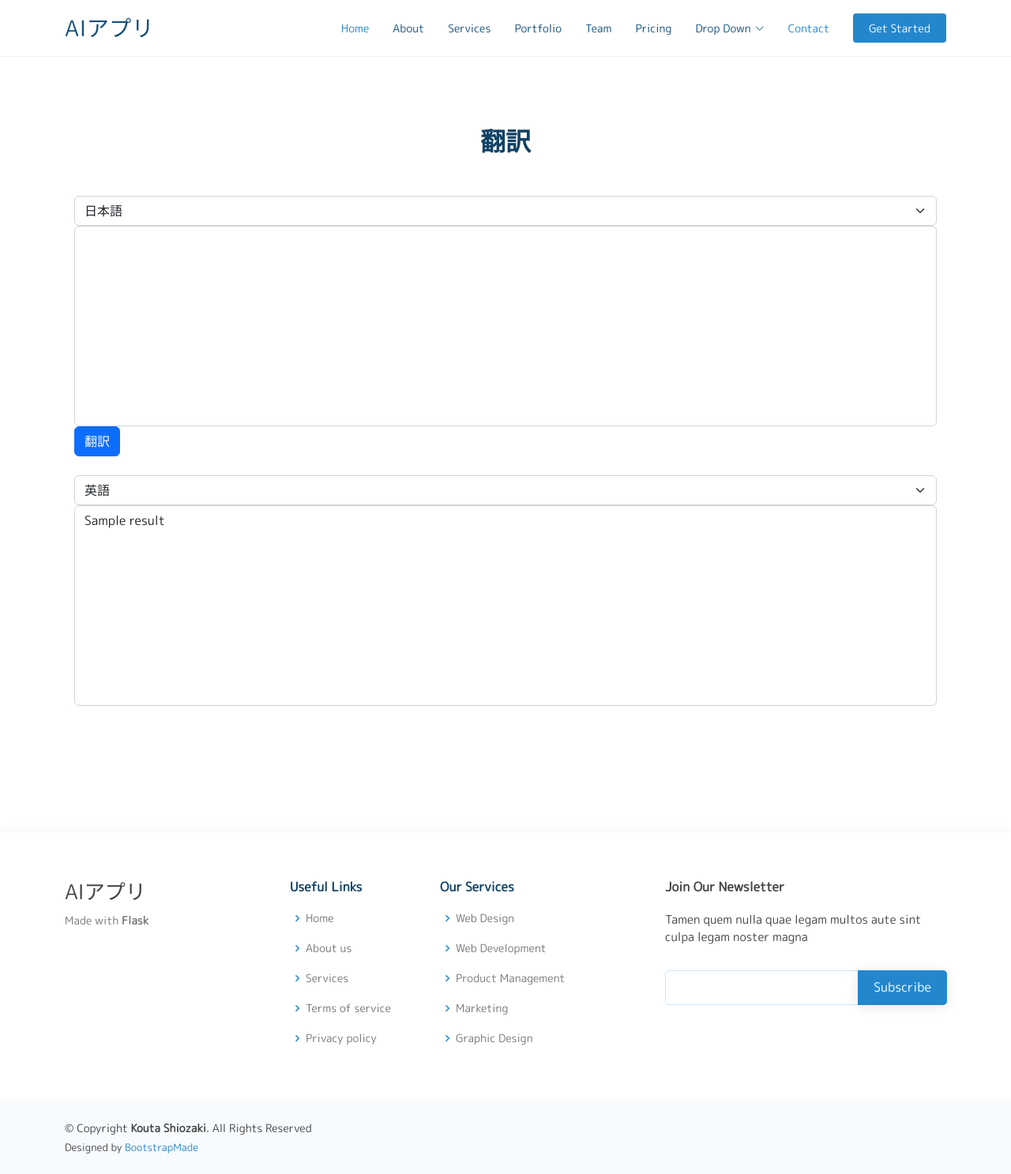
After one commit to KotaSHIOZAKI/ai_app, a Flask app: template templates/translate.html in a window 1280 px wide. The commit adds this page. Shown: the whole page at 79% size. Run offline with Flask 2, Linux system fonts and the light colour scheme; the template is opened without the code that fills it: most values are stand-ins (such as "Sample title", 1, 10 or a date in 2020); some libraries are stand-ins or nearby versions.

```diff
--- a/templates/base.html
+++ b/templates/base.html
@@ -5,18 +5,19 @@
   <meta charset="utf-8">
   <meta content="width=device-width, initial-scale=1.0" name="viewport">
 
+  <!-- ======= タイトル ======= -->
   <title>{% block title %}{% endblock %} | AIアプリ</title>
   <meta content="" name="description">
   <meta content="" name="keywords">
 
-  <!-- Favicons -->
+  <!-- Favicon -->
   <link href="static/assets/img/favicon.png" rel="icon">
   <link href="static/assets/img/apple-touch-icon.png" rel="apple-touch-icon">
 
-  <!-- Google Fonts -->
+  <!-- Googleフォント -->
   <link href="https://fonts.googleapis.com/css?family=Open+Sans:300,300i,400,400i,600,600i,700,700i|Raleway:300,300i,400,400i,500,500i,600,600i,700,700i|Poppins:300,300i,400,400i,500,500i,600,600i,700,700i" rel="stylesheet">
 
-  <!-- Vendor CSS Files -->
+  <!-- CSSファイル -->
   <link href="static/assets/vendor/aos/aos.css" rel="stylesheet">
   <link href="static/assets/vendor/bootstrap/css/bootstrap.min.css" rel="stylesheet">
   <link href="static/assets/vendor/bootstrap-icons/bootstrap-icons.css" rel="stylesheet">
@@ -25,26 +26,24 @@
   <link href="static/assets/vendor/remixicon/remixicon.css" rel="stylesheet">
   <link href="static/assets/vendor/swiper/swiper-bundle.min.css" rel="stylesheet">
 
-  <!-- Template Main CSS File -->
+  <!-- テンプレートメインCSSファイル -->
   <link href="static/assets/css/style.css" rel="stylesheet">
 
   <!-- =======================================================
-  * Template Name: OnePage - v4.9.2
-  * Template URL: https://bootstrapmade.com/onepage-multipurpose-bootstrap-template/
-  * Author: BootstrapMade.com
-  * License: https://bootstrapmade.com/license/
+  * テンプレート名: OnePage - v4.9.2
+  * テンプレートURL: https://bootstrapmade.com/onepage-multipurpose-bootstrap-template/
+  * 作者: BootstrapMade.com
+  * ライセンス: https://bootstrapmade.com/license/
   ======================================================== -->
 </head>
 
 <body>
 
-  <!-- ======= Header ======= -->
+  <!-- ======= ヘッダー ======= -->
   <header id="header" class="fixed-top">
     <div class="container d-flex align-items-center justify-content-between">
 
       <h1 class="logo"><a href="/">AIアプリ</a></h1>
-      <!-- Uncomment below if you prefer to use an image logo -->
-      <!-- <a href="index.html" class="logo"><img src="static/assets/img/logo.png" alt="" class="img-fluid"></a>-->
 
       <nav id="navbar" class="navbar">
         <ul>
@@ -75,10 +74,10 @@
           <li><a class="getstarted scrollto" href="#about">Get Started</a></li>
         </ul>
         <i class="bi bi-list mobile-nav-toggle"></i>
-      </nav><!-- .navbar -->
+      </nav><!-- ナビゲーションバー -->
 
     </div>
-  </header><!-- End Header -->
+  </header><!-- ヘッダー末尾 -->
 
   {% if messages %}
   <!-- メッセージ -->
@@ -101,13 +100,14 @@
   </div>
   {% endif %}
 
+  <!-- ======= コンテンツ ======= -->
   <section id="contact" class="contact">
     <div class="container" data-aos="fade-up">
     {% block contents %}{% endblock %}
     </div>
   </section>
 
-  <!-- ======= Footer ======= -->
+  <!-- ======= フッター ======= -->
   <footer id="footer">
 
     <div class="footer-top">
@@ -170,12 +170,12 @@
         </div>
       </div>
     </div>
-  </footer><!-- End Footer -->
+  </footer><!-- フッター末尾 -->
 
   <div id="preloader"></div>
   <a href="#" class="back-to-top d-flex align-items-center justify-content-center"><i class="bi bi-arrow-up-short"></i></a>
 
-  <!-- Vendor JS Files -->
+  <!-- JSファイル -->
   <script src="static/assets/vendor/purecounter/purecounter_vanilla.js"></script>
   <script src="static/assets/vendor/aos/aos.js"></script>
   <script src="static/assets/vendor/bootstrap/js/bootstrap.bundle.min.js"></script>
@@ -184,7 +184,7 @@
   <script src="static/assets/vendor/swiper/swiper-bundle.min.js"></script>
   <script src="static/assets/vendor/php-email-form/validate.js"></script>
 
-  <!-- Template Main JS File -->
+  <!-- テンプレートメインJSファイル -->
   <script src="static/assets/js/main.js"></script>
 
 </body>
--- /dev/null
+++ b/templates/translate.html
@@ -0,0 +1,69 @@
+{% extends "base.html" %}
+
+{% block title %}
+翻訳
+{% endblock %}
+
+{% block contents %}
+<section id="contact" class="contact">
+    <div class="container" data-aos="fade-up">
+        <div class="section-title">
+            <h2>翻訳</h2>
+        </div>
+        <form action="/translate/" method="post">
+            <select name="lang1" id="lang1" class="form-select">
+                <option value="auto">自動</option>
+                <option value="ar">アラビア語</option>
+                <option value="cs">チェコ語</option>
+                <option value="da">デンマーク語</option>
+                <option value="en">英語</option>
+                <option value="es">スペイン語</option>
+                <option value="fi">フィンランド語</option>
+                <option value="fr">フランス語</option>
+                <option value="de">ドイツ語</option>
+                <option value="he">ヘブライ語</option>
+                <option value="id">インドネシア語</option>
+                <option value="it">イタリア語</option>
+                <option value="ja" selected="selected">日本語</option>
+                <option value="ko">韓国語</option>
+                <option value="nl">オランダ語</option>
+                <option value="pl">ポーランド語</option>
+                <option value="pt">ポルトガル語</option>
+                <option value="ru">ロシア語</option>
+                <option value="sv">スウェーデン語</option>
+                <option value="tr">トルコ語</option>
+                <option value="zh">中国語（簡体字）</option>
+                <option value="zh-TW">中国語（繁体字）</option>
+            </select>
+            <textarea style="resize: none;" name="ja" id="ja" cols="30" rows="10" class="form-control"></textarea>
+            <input type="submit" class="btn btn-primary" value="翻訳">
+            <br>
+            <br>
+            <select name="lang2" id="lang2" class="form-select">
+                <option value="ar">アラビア語</option>
+                <option value="cs">チェコ語</option>
+                <option value="da">デンマーク語</option>
+                <option value="en" selected="selected">英語</option>
+                <option value="es">スペイン語</option>
+                <option value="fi">フィンランド語</option>
+                <option value="fr">フランス語</option>
+                <option value="de">ドイツ語</option>
+                <option value="he">ヘブライ語</option>
+                <option value="id">インドネシア語</option>
+                <option value="it">イタリア語</option>
+                <option value="ja">日本語</option>
+                <option value="ko">韓国語</option>
+                <option value="nl">オランダ語</option>
+                <option value="pl">ポーランド語</option>
+                <option value="pt">ポルトガル語</option>
+                <option value="ru">ロシア語</option>
+                <option value="sv">スウェーデン語</option>
+                <option value="tr">トルコ語</option>
+                <option value="zh">中国語（簡体字）</option>
+                <option value="zh-TW">中国語（繁体字）</option>
+            </select>
+            <textarea style="resize: none;" cols="30" rows="10" class="form-control" readonly>{{ result }}</textarea>
+        </form>
+    </div>
+</section>
+{% endblock %}
```
Also changed, not shown: functions.py (+17 -9 lines), main.py (+6 -1 lines), templates/rekognition.html (+20 -5 lines), static/image/bikes.jpg (added), static/image/example.jpg (added), static/image/people_bikes.jpg (added), static/image/people_shibuya.jpg (added), static/image/shibuya.jpg (added), static/image/texts_vintage_car.jpg (added), static/image/things_bikes.jpg (added), 2 other files.
